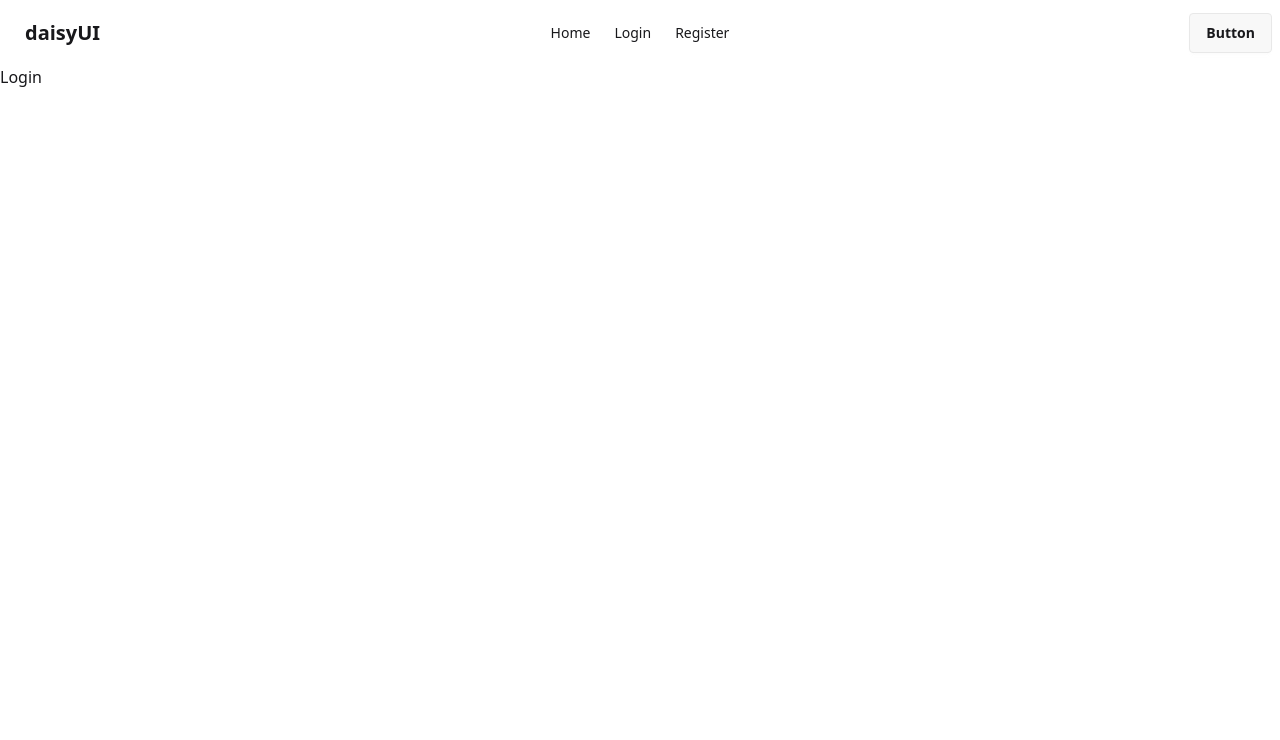
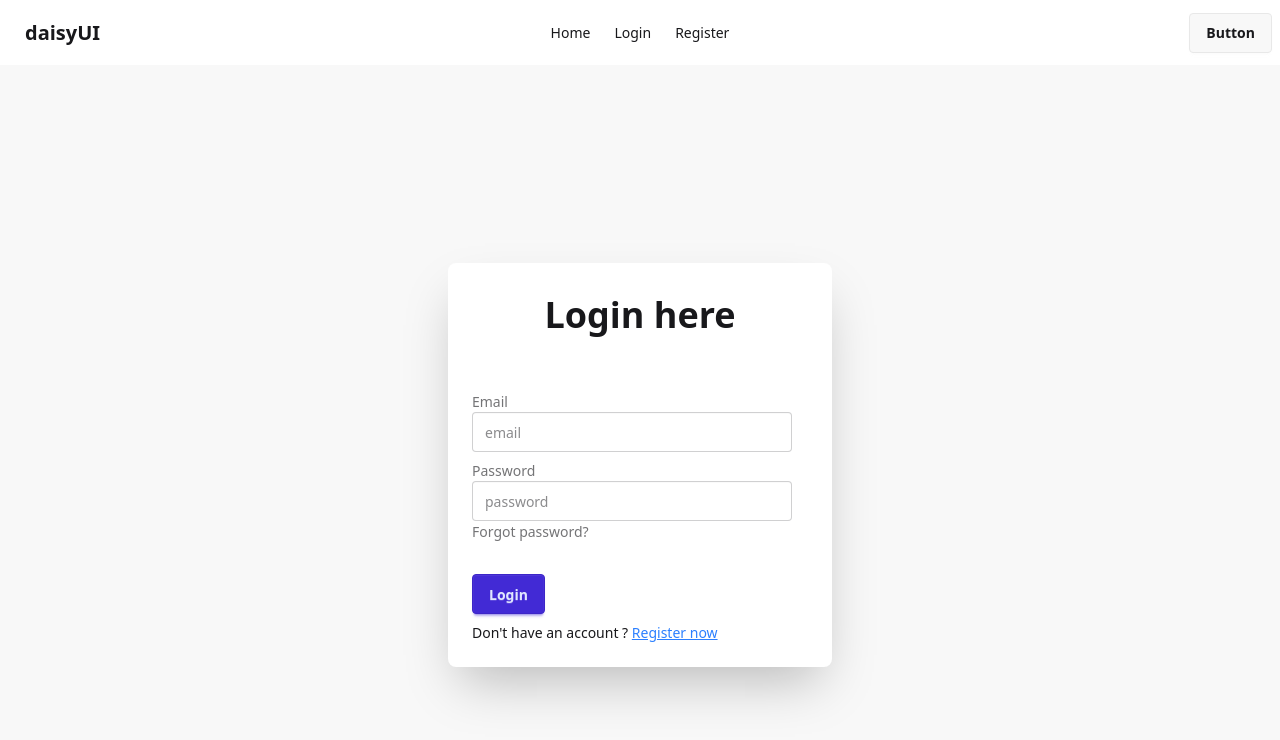
Before and after one commit to Samriddhadewan/module-51, a React (Vite) app: page /login in a window 1280 px wide. Shown: the top 740 px of the page. Built offline with nearby package versions, Linux system fonts and the light colour scheme.

Commit message:
video 2 done

```diff
--- a/src/Components/Login.jsx
+++ b/src/Components/Login.jsx
@@ -1,7 +1,45 @@
+import { Link } from "react-router-dom"
 
 const Login = () => {
+
+  const handleLogin = e => {
+    e.preventDefault();
+    const email = e.target.email.value;
+    const password = e.target.password.value;
+
+    console.log(email, password);
+
+  }
+
   return (
-    <div>Login</div>
+    <div className="hero bg-base-200 min-h-screen">
+  <div className="hero-content flex-col lg:flex-row-reverse">
+    <div className="card bg-base-100 w-full max-w-sm shrink-0 shadow-2xl">
+      <h1 className="text-4xl text-center p-8 font-bold">Login here</h1>
+      <form onSubmit={handleLogin} className="card-body">
+        <div className="form-control">
+          <label className="label">
+            <span className="label-text">Email</span>
+          </label>
+          <input type="email" placeholder="email" className="input input-bordered" required />
+        </div>
+        <div className="form-control">
+          <label className="label">
+            <span className="label-text">Password</span>
+          </label>
+          <input type="password" placeholder="password" className="input input-bordered" required />
+          <label className="label">
+            <a href="#" className="label-text-alt link link-hover">Forgot password?</a>
+          </label>
+        </div>
+        <div className="form-control mt-6">
+          <button className="btn btn-primary">Login</button>
+        </div>
+        <p>Don&apos;t have an account ? <Link className="underline text-blue-500" to="/register">Register now</Link></p>
+      </form>
+    </div>
+  </div>
+</div>
   )
 }
 
--- a/src/Components/Register.jsx
+++ b/src/Components/Register.jsx
@@ -1,7 +1,48 @@
+import { Link } from "react-router-dom"
 
 const Register = () => {
+  const handleRegister = e => {
+    e.preventDefault();
+    const name = e.target.name.value;
+    const email = e.target.email.value;
+    const password = e.target.password.value;
+
+
+    console.log(name, email, password)
+  }
   return (
-    <div>Register</div>
+    <div className="hero bg-base-200 min-h-screen">
+  <div className="hero-content flex-col lg:flex-row-reverse">
+    <div className="card bg-base-100 w-full max-w-sm shrink-0 shadow-2xl">
+      <h1 className="text-4xl text-center p-8 font-bold">Register Now</h1>
+      <form onSubmit={handleRegister} className="card-body">
+        <div className="form-control">
+          <label className="label">
+            <span className="label-text">Name</span>
+          </label>
+          <input type="email" name="name" placeholder="Enter name" className="input input-bordered" required />
+        </div>
+        <div className="form-control">
+          <label className="label">
+            <span className="label-text">Email</span>
+          </label>
+          <input type="email" name="email" placeholder="email" className="input input-bordered" required />
+        </div>
+        <div className="form-control">
+          <label className="label">
+            <span className="label-text">Password</span>
+          </label>
+          <input name="password" type="password" placeholder="password" className="input input-bordered" required />
+
+        </div>
+        <div className="form-control mt-6">
+          <button className="btn btn-primary">Register</button>
+        </div>
+        <p>All ready have an account ? <Link className="underline text-blue-500" to="/register">Register now</Link></p>
+      </form>
+    </div>
+  </div>
+</div>
   )
 }
 
```
Also changed, not shown: src/index.css (line endings or trailing spaces).
